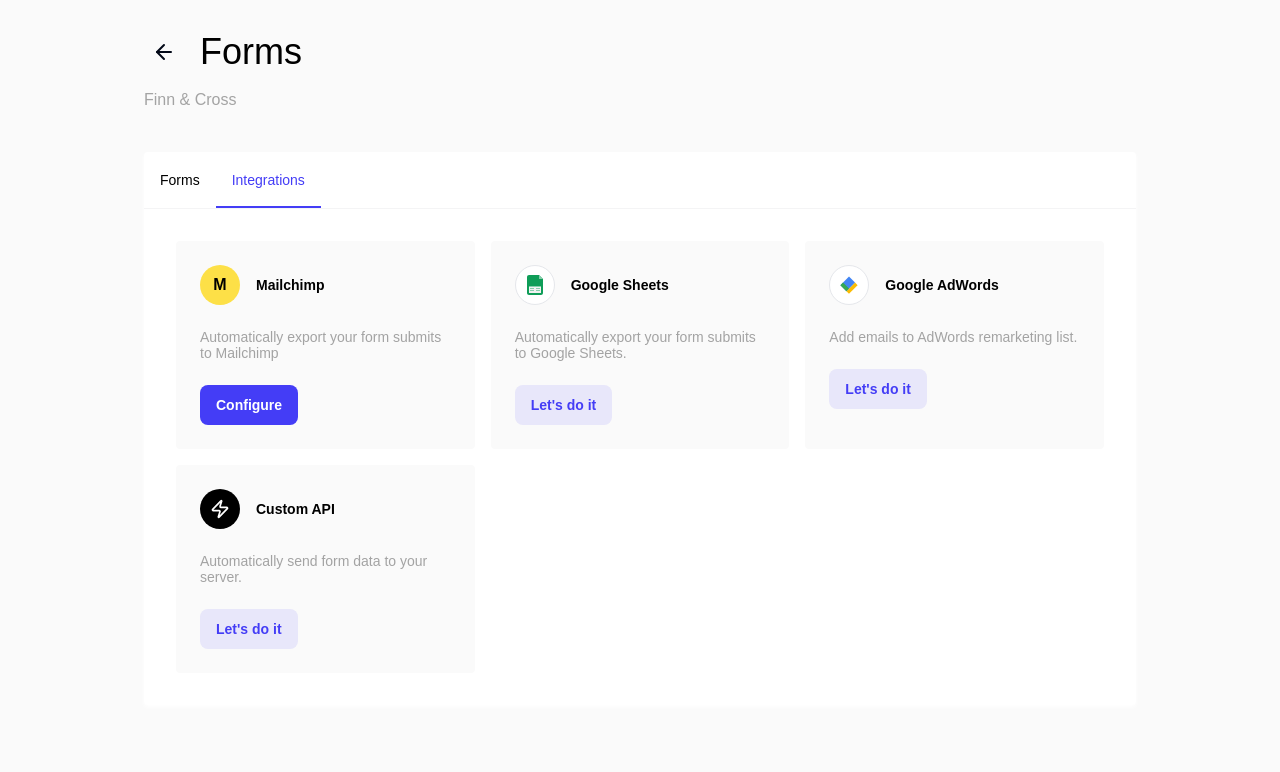
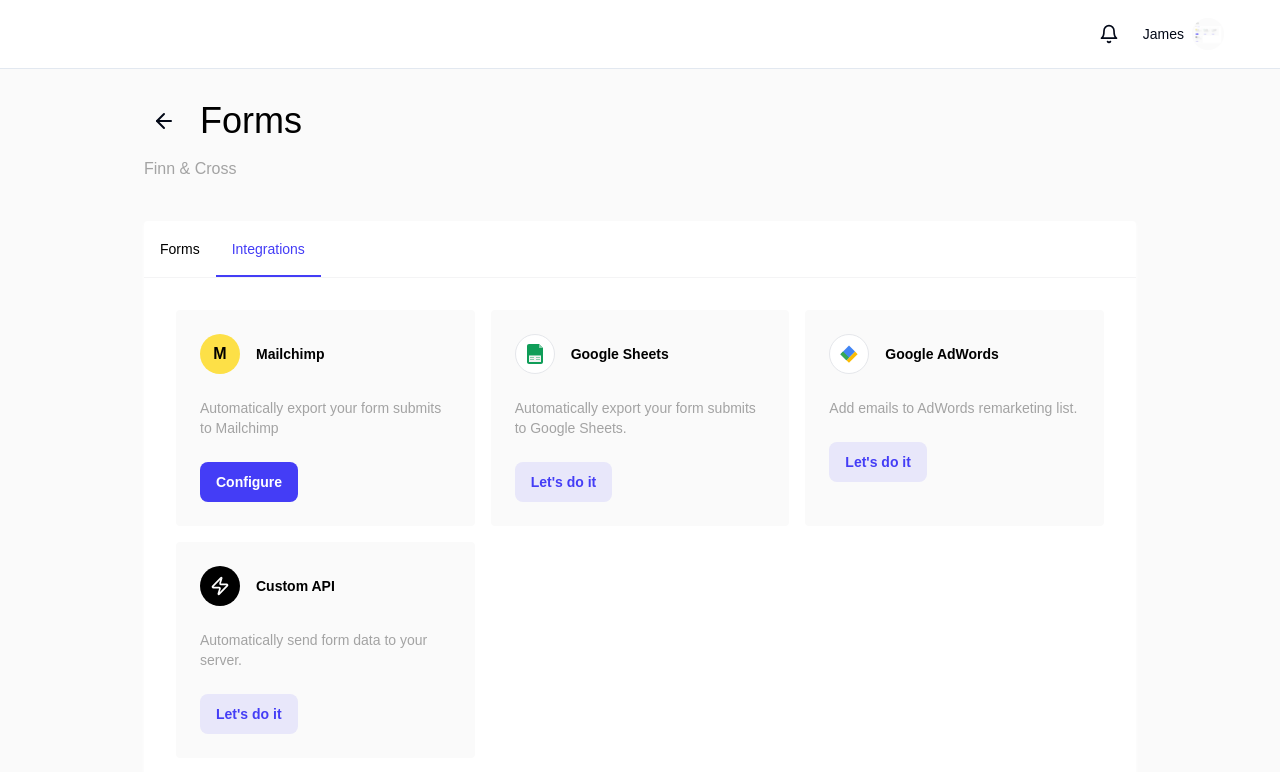
Before and after one commit to hennrunnel/forms-frontier-flow, a React (Vite) app: page / in a window 1280 px wide. Shown: the top 772 px of the page. Built offline with nearby package versions, Linux system fonts and the light colour scheme; a web font is replaced by a local one.

Commit message:
Fix: Update line-height
Update the line-height in the code.

```diff
--- a/src/components/Header.tsx
+++ b/src/components/Header.tsx
@@ -1,13 +1,41 @@
+
 import React from 'react';
 import { Bell } from 'lucide-react';
+
 interface HeaderProps {
   username: string;
   avatarUrl?: string;
 }
+
 const Header: React.FC<HeaderProps> = ({
   username,
   avatarUrl
 }) => {
-  return;
+  return (
+    <div className="bg-white py-4 px-6 border-b">
+      <div className="container mx-auto flex justify-end items-center">
+        <div className="flex items-center gap-4">
+          <button className="p-2 rounded-full hover:bg-gray-100">
+            <Bell className="w-5 h-5" />
+          </button>
+          <div className="flex items-center gap-2">
+            <span className="text-sm font-medium">{username}</span>
+            {avatarUrl ? (
+              <img
+                src={avatarUrl}
+                alt={`${username}'s avatar`}
+                className="w-8 h-8 rounded-full object-cover"
+              />
+            ) : (
+              <div className="w-8 h-8 rounded-full bg-brand-primary-blue text-white flex items-center justify-center">
+                {username.charAt(0).toUpperCase()}
+              </div>
+            )}
+          </div>
+        </div>
+      </div>
+    </div>
+  );
 };
+
 export default Header;
--- a/src/components/IntegrationCard.tsx
+++ b/src/components/IntegrationCard.tsx
@@ -1,4 +1,6 @@
+
 import React, { ReactNode } from 'react';
+
 interface IntegrationCardProps {
   title: string;
   description: string;
@@ -7,6 +9,7 @@ interface IntegrationCardProps {
   actionLabel: string;
   onAction: () => void;
 }
+
 const IntegrationCard: React.FC<IntegrationCardProps> = ({
   title,
   description,
@@ -21,7 +24,7 @@ const IntegrationCard: React.FC<IntegrationCardProps> = ({
           <div className="mr-4">{icon}</div>
           <h3 className="text-black text-sm font-semibold leading-none">{title}</h3>
         </div>
-        <p className="text-neutral-400 text-sm font-medium leading-tight mb-6">
+        <p className="text-neutral-400 text-sm font-medium leading-[20px] mb-6">
           {description}
         </p>
         <button onClick={onAction} className={`px-4 py-2 rounded-lg ${actionType === 'primary' ? 'bg-brand-primary-blue text-white' : 'bg-opacity-10 bg-brand-primary-blue text-brand-primary-blue'}`}>
@@ -30,4 +33,5 @@ const IntegrationCard: React.FC<IntegrationCardProps> = ({
       </div>
     </div>;
 };
+
 export default IntegrationCard;
```
